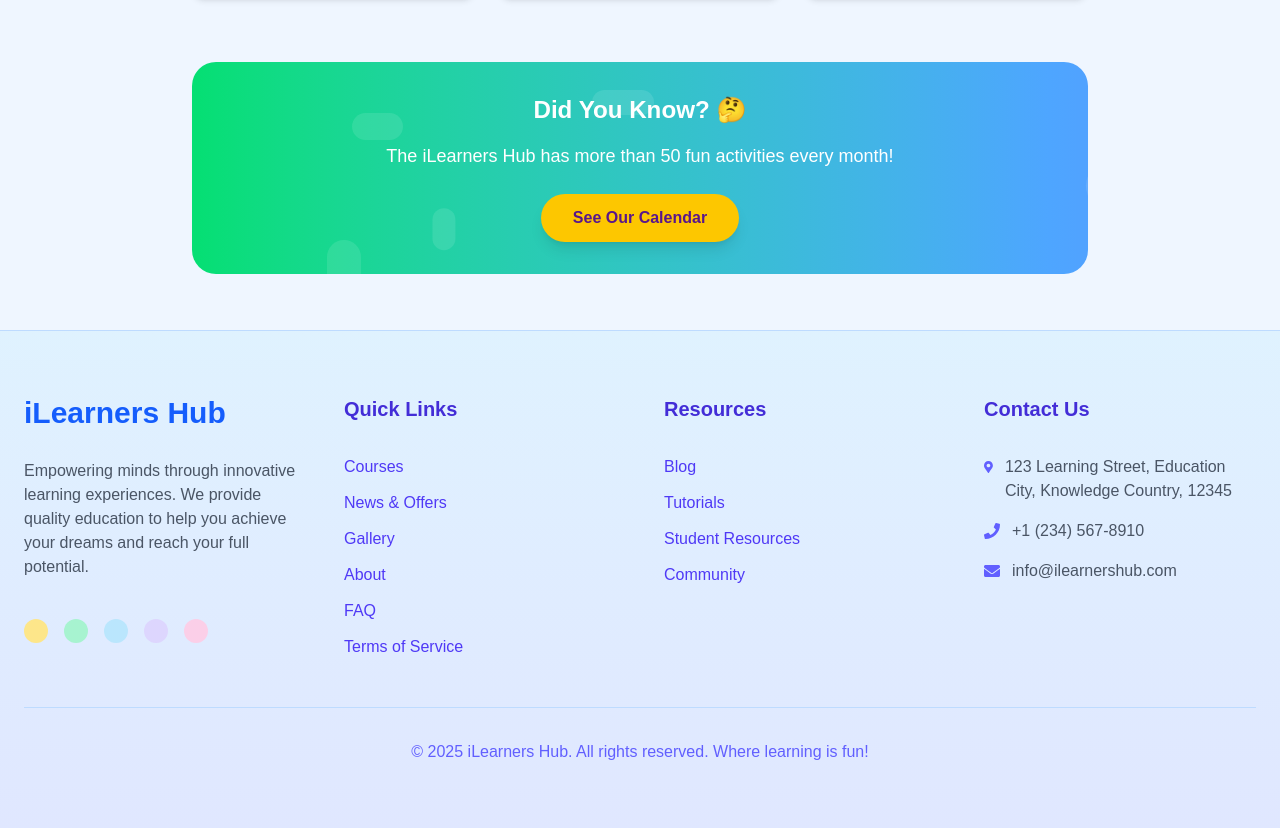
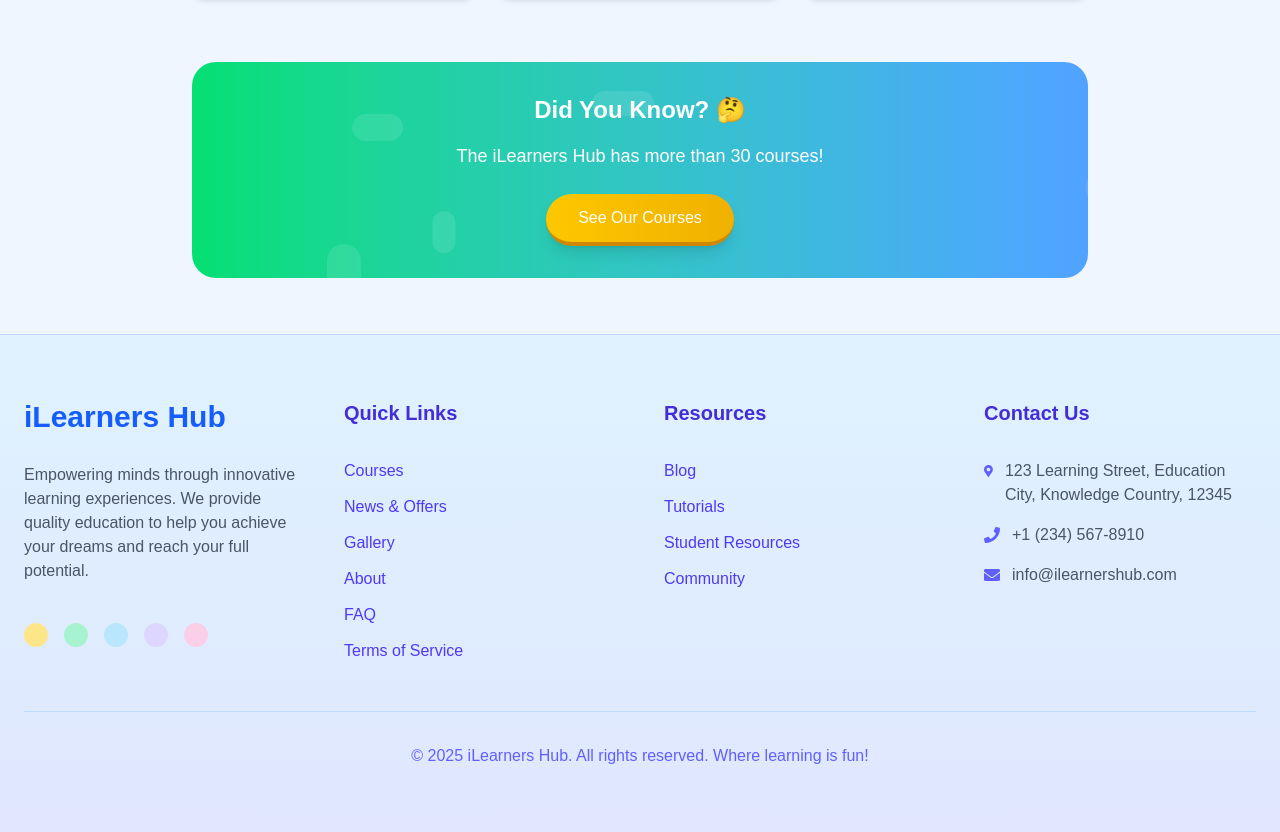
Before and after one commit to MoyasiGinko/iLearners-Hub, a Next.js app: page /news-offers/1 in a window 1280 px wide. Shown: the part 2469-3301 px from the top of the page. Built offline with nearby package versions, Linux system fonts and the light colour scheme.

Commit message:
Update NewsDetail.tsx

```diff
--- a/components/news-offers/news/NewsDetail.tsx
+++ b/components/news-offers/news/NewsDetail.tsx
@@ -380,26 +380,18 @@ const NewsDetail: React.FC = () => {
           <div className="relative z-10">
             <motion.h3
               className="text-2xl font-bold mb-4"
-              animate={{ scale: [1, 1.05, 1] }}
               transition={{ repeat: Infinity, duration: 2 }}
             >
               Did You Know? 🤔
             </motion.h3>
             <p className="mb-6 text-lg">
-              The iLearners Hub has more than 50 fun activities every month!
+              The iLearners Hub has more than 30 courses!
             </p>
-            <Link href="/calendar">
-              <motion.span
-                whileHover={{
-                  scale: 1.05,
-                  boxShadow: "0 10px 25px -5px rgba(0, 0, 0, 0.2)",
-                }}
-                whileTap={{ scale: 0.98 }}
-                className="inline-block bg-yellow-400 hover:bg-yellow-300 text-purple-900 font-bold px-8 py-3 rounded-full transition-colors shadow-lg"
-              >
-                See Our Calendar
-              </motion.span>
-            </Link>
+            <CustomButton
+              text="See Our Courses"
+              href="/courses"
+              className="bg-gradient-to-r from-yellow-400 to-yellow-500 border-yellow-600 hover:bg-opacity-90"
+            />
           </div>
         </motion.div>
       </div>
```
